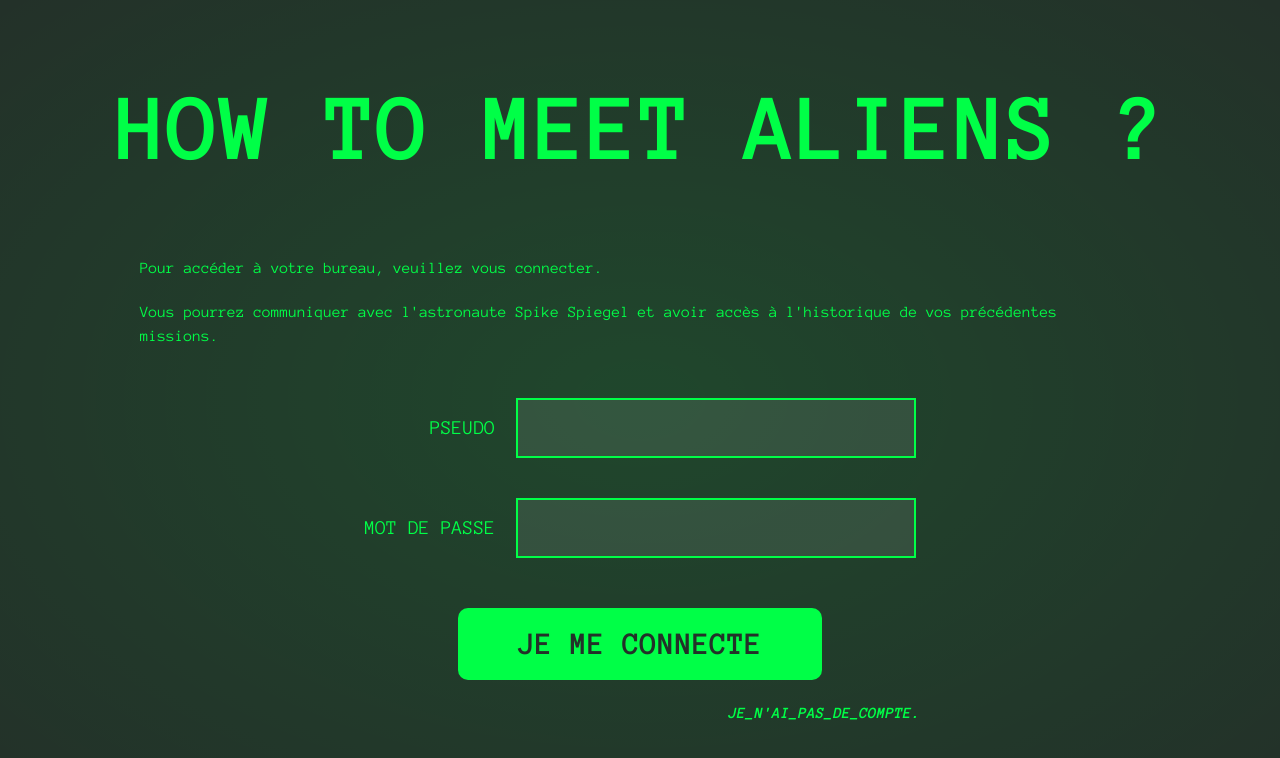
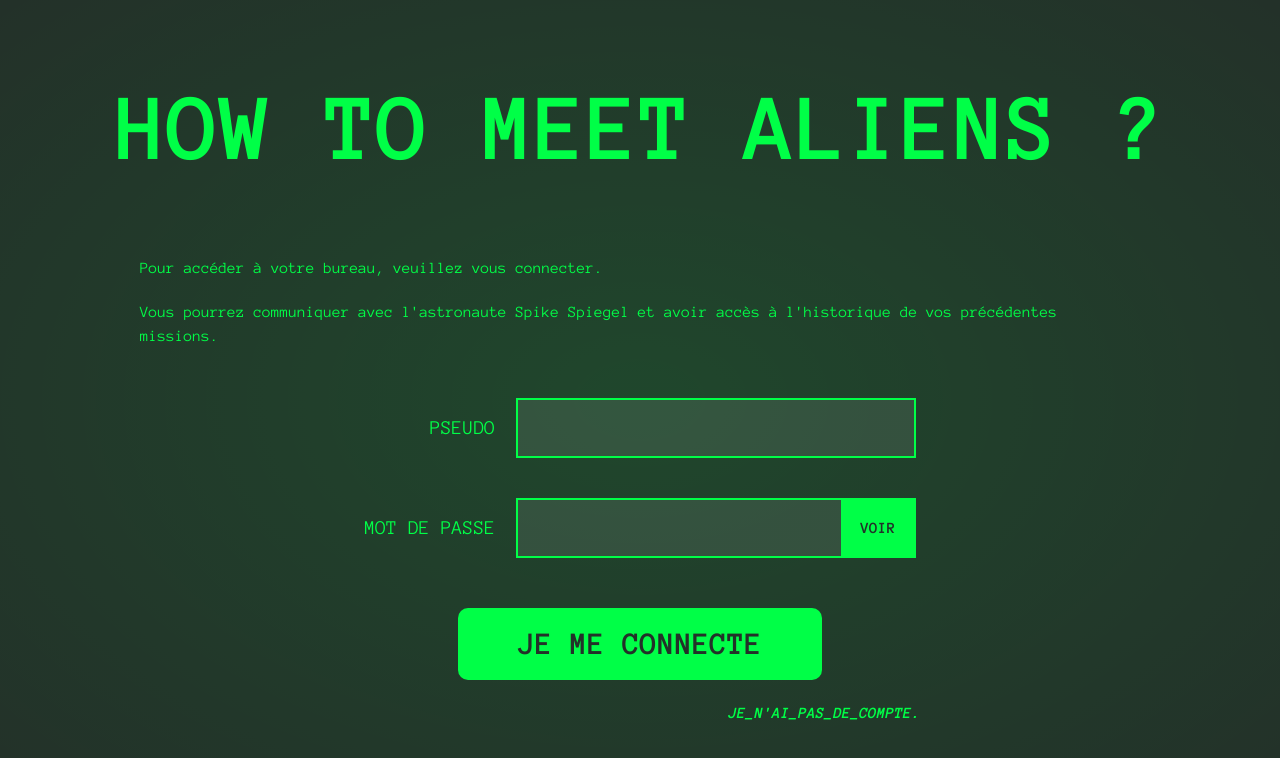
Before and after one commit to Aurelie-Runser/How-To-Meet-Aliens, a Nuxt app: page /login in a window 1280 px wide. Shown: the top 758 px of the page. Built offline with nearby package versions, Linux system fonts and the light colour scheme; no server answers.

Commit message:
ajout bouton pour voir son mot de passe

```diff
--- a/pages/login.vue
+++ b/pages/login.vue
@@ -23,7 +23,11 @@
 
                     <div v-if="mdpAffiche" class="login__form--input">
                         <label for="mdp">Mot de Passe</label>
-                        <input type="text" name="mdp" id="mdp" required v-model="userCo.mdp">
+                        <input :type="mdpVisible" name="mdp" id="mdp" required v-model="userCo.mdp">
+                        <div class="login__form--input__mdpvisible">
+                            <button v-if="mdpVisible == 'password'" type="t_button" @click="mdpVisible = 'text'">voir</button>
+                            <button v-if="mdpVisible == 'text'" type="t_button" @click="mdpVisible = 'password'">cacher</button>
+                        </div>
                     </div>
 
                     <p v-if="chargement" class="login__form--charge">Chargement</p>
@@ -40,7 +44,11 @@
 
                     <div class="login__form--input">
                         <label for="mdp">Mot de Passe</label>
-                        <input type="text" name="mdp" id="mdp" required v-model="userNew.mdp">
+                        <input :type="mdpVisible" name="mdp" id="mdp" required v-model="userNew.mdp">
+                        <div class="login__form--input__mdpvisible">
+                            <button v-if="mdpVisible == 'password'" type="t_button" @click="mdpVisible = 'text'">voir</button>
+                            <button v-if="mdpVisible == 'text'" type="t_button" @click="mdpVisible = 'password'">cacher</button>
+                        </div>
                     </div>
 
                     <p v-if="chargement" class="login__form--charge">Chargement</p>
@@ -74,15 +82,33 @@
         gap: $ph-m-md;
 
         &--input{
+            position: relative;
             margin: $ph-m-sm;
             display: flex;
             align-items: center;
             justify-content: flex-end;
             flex-wrap: wrap;
             gap: $ph-m-sm;
+            overflow: hidden;
 
             input{
                 max-width: 400px
+            }
+
+            &__mdpvisible{
+                position: absolute;
+                right: 0;
+
+                button {
+                    @include my_button;
+                    font-size: $ph-f-xs;
+                    padding: $ph-m-md $ph-m-sm;
+                    border-radius: 0;
+
+                    &:hover{
+                        background: darken($c-main, 10%)
+                    }
+                }
             }
         }
 
@@ -119,6 +145,17 @@
 
             &--input{
                 gap: $pc-m-sm;
+
+                &__mdpvisible{
+
+                    button {
+                        display: block;
+                        font-size: $pc-f-sm;
+                        padding: $pc-m-md $pc-m-sm;
+                        border-radius: 0;
+                    }
+                }
+
             }
 
             &--bouton{
@@ -157,6 +194,7 @@ const route = useRoute();
 
 const connex = ref(true)
 const chargement = ref(false)
+const mdpVisible = ref("password")
 
 const router = useRouter()
 const userNew = ref({})
```
